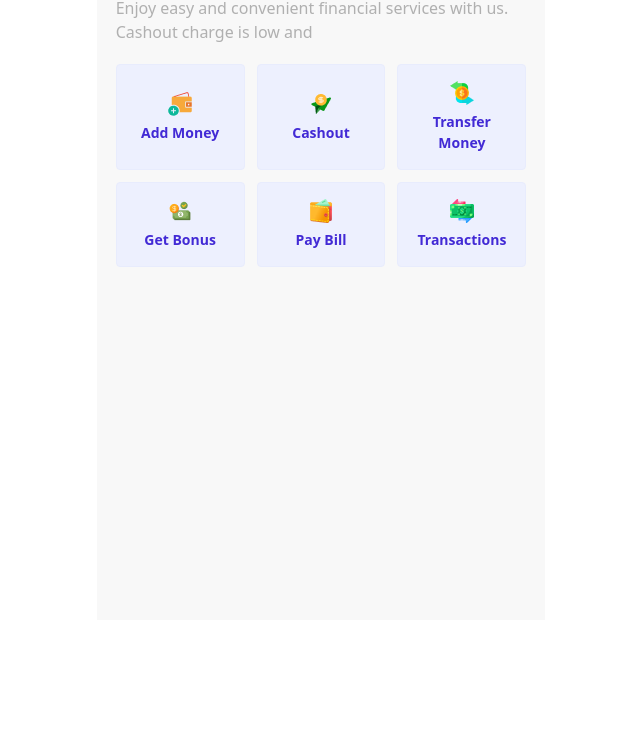
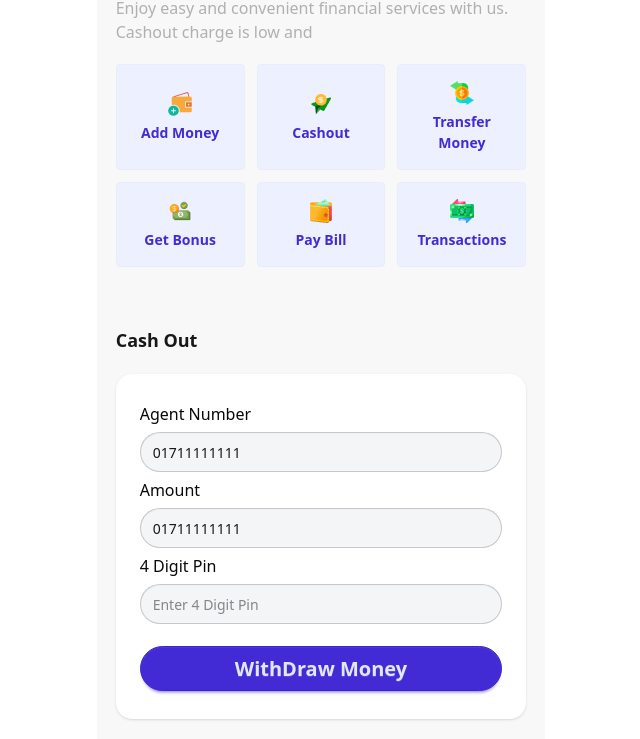
Before and after one commit to rokan45/Project-Payoo_MFS, a plain HTML site: page homepage.html in a window 1280 px wide. Shown: the part 180-919 px from the top of the page, without its empty margins (319-959 px from the left). Before the commit the page ends 800 px from the top, so only its background shows below. Drawn offline with nearby package versions, Linux system fonts and the light colour scheme.

Commit message:
homepage cashout section with amount input field

```diff
--- a/homepage.html
+++ b/homepage.html
@@ -67,7 +67,30 @@
         </div>
     </section>
 
+    <section class="cashout w-11/12 mx-auto py-5">
+        <h2 class="text-[18px] font-semibold mb-5">Cash Out</h2>
+        <div class="card bg-base-100 w-full shrink-0 mx-auto shadow-sm rounded-2xl ">
+            <div class="card-body">
+                <fieldset class="fieldset">
+                    <label class="label text-[16px] font-medium text-[#080808]">Agent Number</label>
+                    <input id="agent-number" type="email" maxlength="11" minlength="11"
+                        class="input rounded-4xl w-full bg-[#F4F5F7]" placeholder="Enter 11 digit number"
+                        value="01711111111" />
+                    <label class="label text-[16px] font-medium text-[#080808]">Amount</label>
+                    <input id="amount" type="email" maxlength="11" minlength="11"
+                        class="input rounded-4xl bg-[#F4F5F7] w-full" placeholder="Enter amount to withdraw"
+                        value="01711111111" />
+                    <label class="label text-[16px] font-medium text-[#080808]">4 Digit Pin</label>
+                    <input id="cashout-pin" type="password" maxlength="4" class="input rounded-4xl bg-[#F4F5F7] w-full"
+                        placeholder="Enter 4 Digit Pin" />
+                    <button id="cashout-btn" class="btn btn-primary mt-4 rounded-4xl w-full h-[45px] text-[20px] font-semibold">WithDraw
+                        Money</button>
+                </fieldset>
+            </div>
+    </section>
 
+
+    <script src="/script/cashout.js"></script>
 </body>
 
 </html>
--- /dev/null
+++ b/script/cashout.js
@@ -0,0 +1 @@
+console.log("hello Im athere")
```
